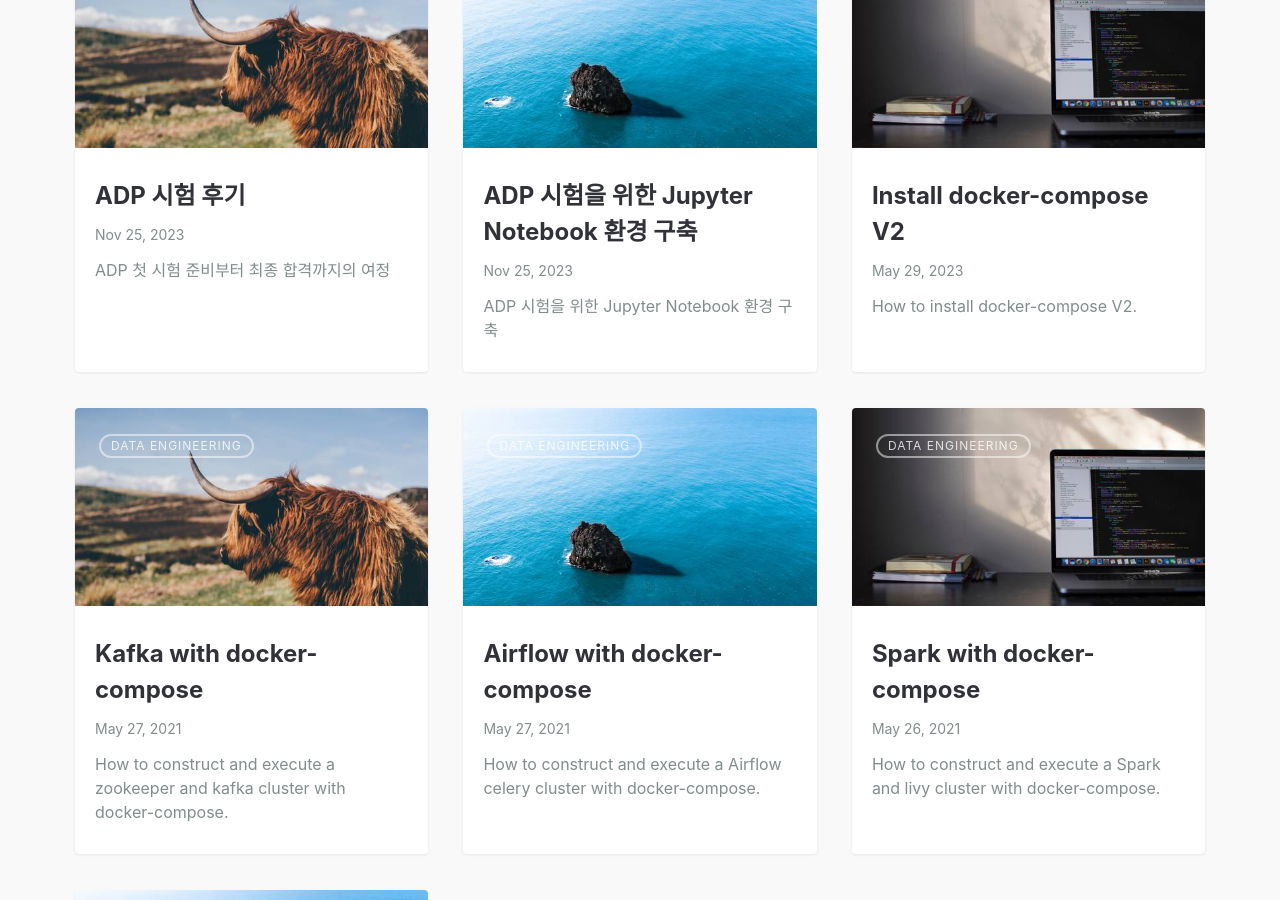
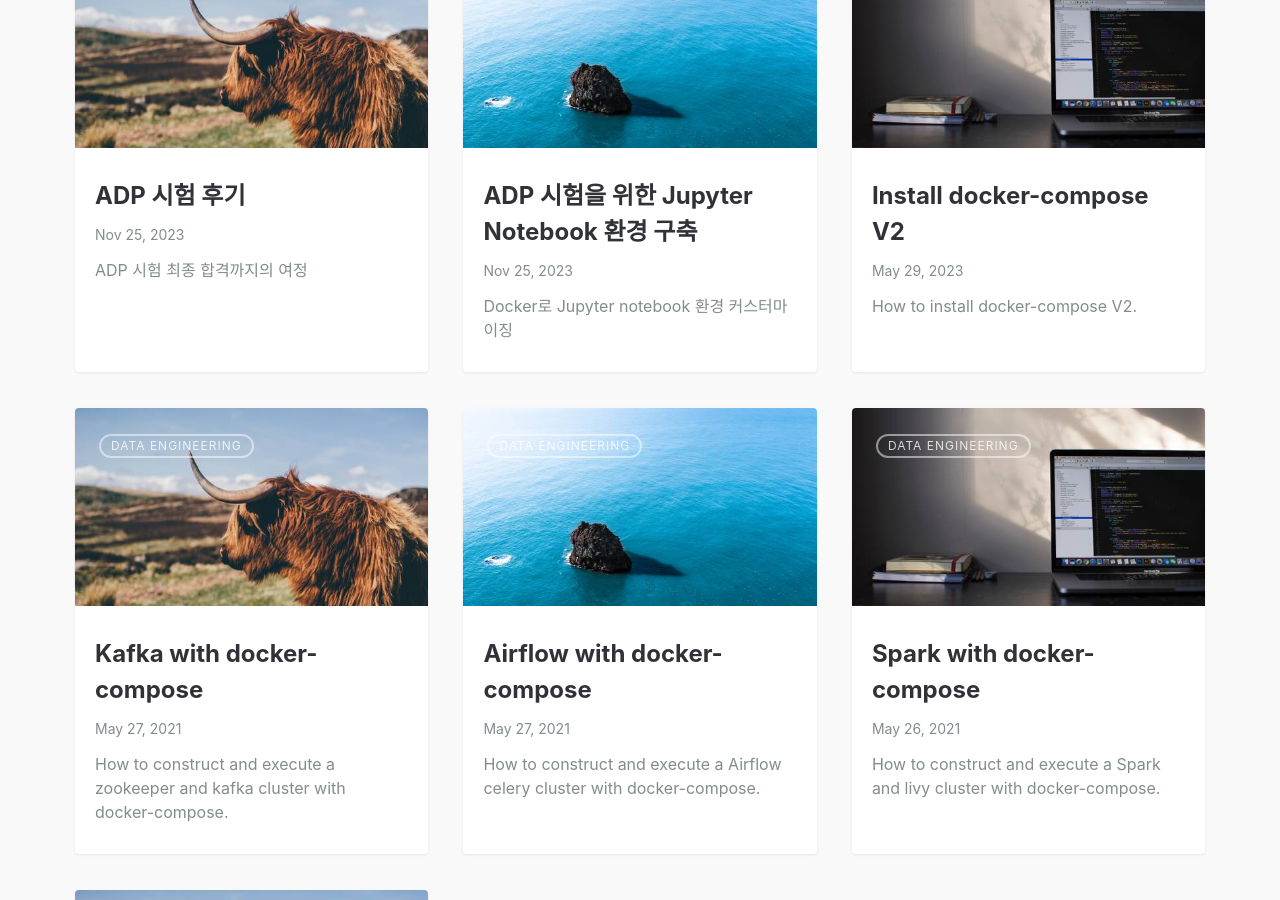
Before and after one commit to hjben/hjben.github.io, a Jekyll site: the page built from index.md, in a window 1280 px wide and 900 px high, scrolled down 707 px. Built offline with Jekyll 4.4.1, drawn with Linux system fonts in a browser that asks for light colours; nearby versions of some CDN libraries.

Commit message:
update summaries

```diff
--- a/_posts/2023-11-25-adp-docker.md
+++ b/_posts/2023-11-25-adp-docker.md
@@ -3,7 +3,7 @@ layout: post
 title: ADP 시험을 위한 Jupyter Notebook 환경 구축
 featured-img: sleek
 category: [ADP]
-summary: ADP 시험을 위한 Jupyter Notebook 환경 구축
+summary: Docker로 Jupyter notebook 환경 커스터마이징
 ---
 
 # Introduction
--- a/_posts/2023-11-25-adp-retro.md
+++ b/_posts/2023-11-25-adp-retro.md
@@ -3,7 +3,7 @@ layout: post
 title: ADP 시험 후기
 featured-img: shane-rounce-205187
 category: [ADP]
-summary: ADP 첫 시험 준비부터 최종 합격까지의 여정
+summary: ADP 시험 최종 합격까지의 여정
 ---
 <img src ="https://raw.githubusercontent.com/hjben/hjben.github.io/master/_img/adp-retro/adp-logo.png" alt="adp-logo">
 
```
Also changed, not shown: _posts/2021-05-26-hadoop-cluster.md (+1 -1 lines).
